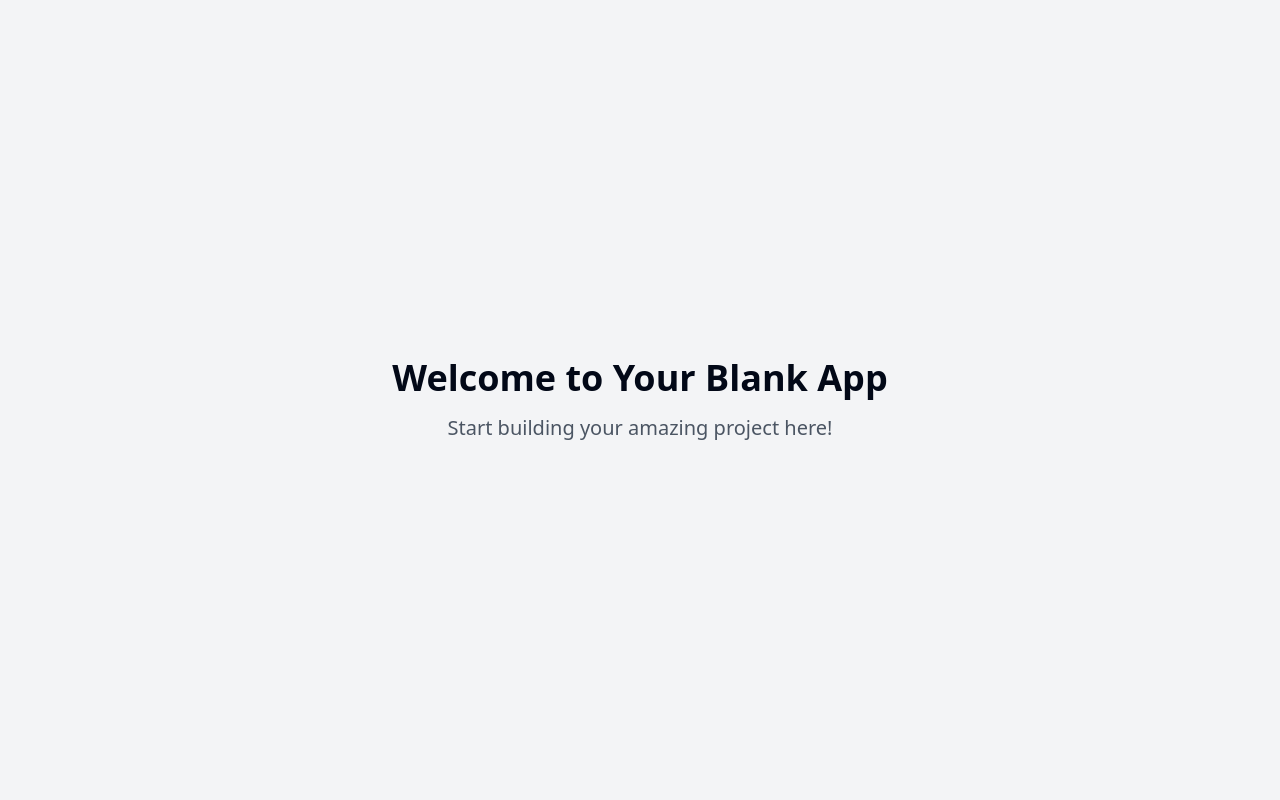
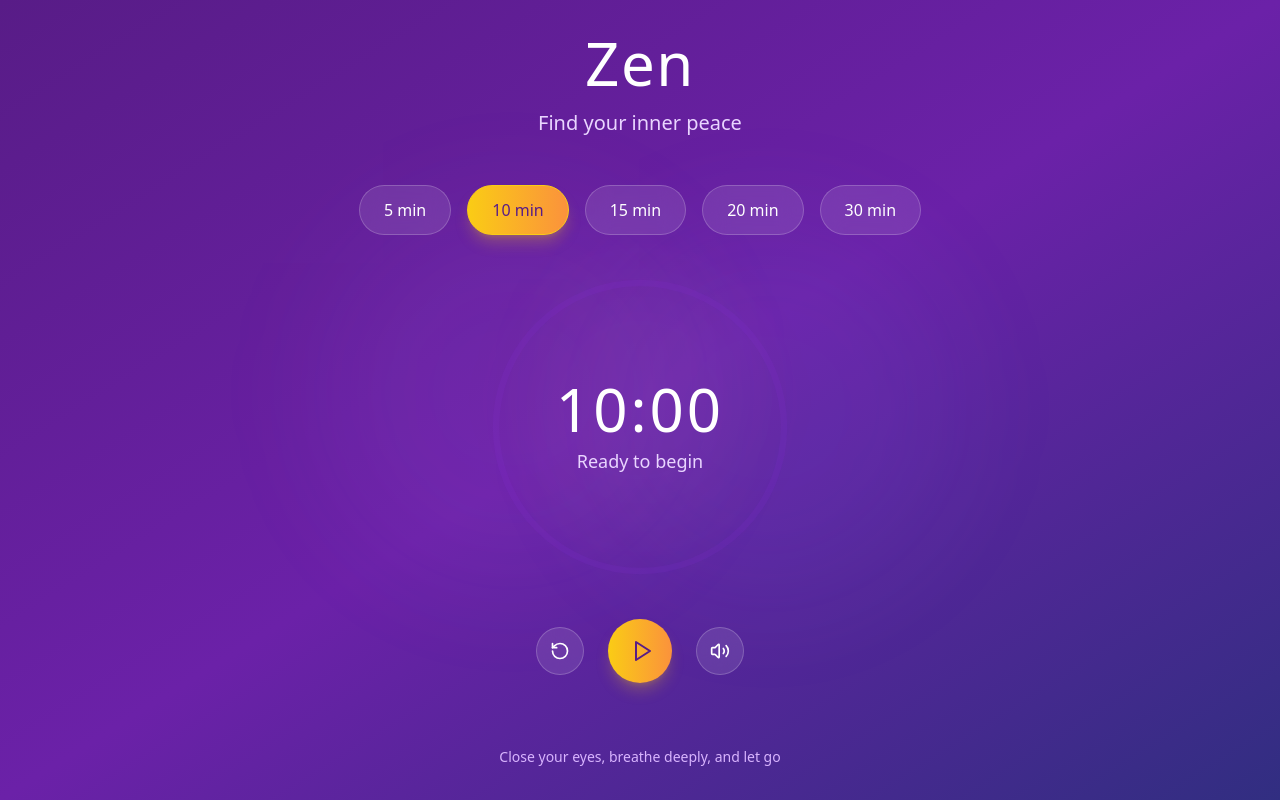
Before and after one commit to yetog/zen-reset-123, a React (Vite) app: page / in a window 1280 px wide. Built offline with nearby package versions, Linux system fonts and the light colour scheme.

Commit message:
Refactor: Apply requested styling
Apply purple and white color scheme with gold text.

```diff
--- /dev/null
+++ b/src/components/DurationSelector.tsx
@@ -0,0 +1,40 @@
+
+import React from 'react';
+
+interface DurationSelectorProps {
+  selectedDuration: number;
+  onDurationChange: (duration: number) => void;
+}
+
+const DurationSelector: React.FC<DurationSelectorProps> = ({
+  selectedDuration,
+  onDurationChange,
+}) => {
+  const durations = [
+    { minutes: 5, seconds: 300 },
+    { minutes: 10, seconds: 600 },
+    { minutes: 15, seconds: 900 },
+    { minutes: 20, seconds: 1200 },
+    { minutes: 30, seconds: 1800 },
+  ];
+
+  return (
+    <div className="flex flex-wrap justify-center gap-4 mb-8">
+      {durations.map(({ minutes, seconds }) => (
+        <button
+          key={minutes}
+          onClick={() => onDurationChange(seconds)}
+          className={`px-6 py-3 rounded-full border transition-all duration-300 ${
+            selectedDuration === seconds
+              ? 'bg-gradient-to-r from-yellow-400 to-orange-400 text-purple-900 border-yellow-400 shadow-lg shadow-yellow-400/25'
+              : 'bg-white/10 backdrop-blur-md text-white border-white/20 hover:bg-white/20 hover:border-white/40'
+          }`}
+        >
+          {minutes} min
+        </button>
+      ))}
+    </div>
+  );
+};
+
+export default DurationSelector;
--- /dev/null
+++ b/src/components/MeditationTimer.tsx
@@ -0,0 +1,112 @@
+
+import React, { useState, useEffect } from 'react';
+import { Play, Pause, RotateCcw } from 'lucide-react';
+import TimerControls from './TimerControls';
+
+interface MeditationTimerProps {
+  duration: number;
+  onComplete: () => void;
+}
+
+const MeditationTimer: React.FC<MeditationTimerProps> = ({ duration, onComplete }) => {
+  const [timeLeft, setTimeLeft] = useState(duration);
+  const [isRunning, setIsRunning] = useState(false);
+
+  useEffect(() => {
+    setTimeLeft(duration);
+    setIsRunning(false);
+  }, [duration]);
+
+  useEffect(() => {
+    let interval: NodeJS.Timeout;
+
+    if (isRunning && timeLeft > 0) {
+      interval = setInterval(() => {
+        setTimeLeft((time) => {
+          if (time <= 1) {
+            setIsRunning(false);
+            onComplete();
+            return 0;
+          }
+          return time - 1;
+        });
+      }, 1000);
+    }
+
+    return () => clearInterval(interval);
+  }, [isRunning, timeLeft, onComplete]);
+
+  const formatTime = (seconds: number) => {
+    const mins = Math.floor(seconds / 60);
+    const secs = seconds % 60;
+    return `${mins.toString().padStart(2, '0')}:${secs.toString().padStart(2, '0')}`;
+  };
+
+  const handlePlayPause = () => {
+    setIsRunning(!isRunning);
+  };
+
+  const handleReset = () => {
+    setIsRunning(false);
+    setTimeLeft(duration);
+  };
+
+  const progress = ((duration - timeLeft) / duration) * 100;
+
+  return (
+    <div className="flex flex-col items-center space-y-8">
+      {/* Progress Circle */}
+      <div className="relative w-80 h-80 flex items-center justify-center">
+        <svg className="w-full h-full transform -rotate-90" viewBox="0 0 100 100">
+          {/* Background circle */}
+          <circle
+            cx="50"
+            cy="50"
+            r="45"
+            stroke="rgba(147, 51, 234, 0.1)"
+            strokeWidth="2"
+            fill="none"
+          />
+          {/* Progress circle */}
+          <circle
+            cx="50"
+            cy="50"
+            r="45"
+            stroke="url(#goldGradient)"
+            strokeWidth="2"
+            fill="none"
+            strokeDasharray={`${2 * Math.PI * 45}`}
+            strokeDashoffset={`${2 * Math.PI * 45 * (1 - progress / 100)}`}
+            className="transition-all duration-1000 ease-out"
+            strokeLinecap="round"
+          />
+          <defs>
+            <linearGradient id="goldGradient" x1="0%" y1="0%" x2="100%" y2="0%">
+              <stop offset="0%" stopColor="#FFD700" />
+              <stop offset="100%" stopColor="#FFA500" />
+            </linearGradient>
+          </defs>
+        </svg>
+
+        {/* Timer Display */}
+        <div className="absolute inset-0 flex flex-col items-center justify-center">
+          <div className="text-6xl font-light text-white mb-2 tracking-wider">
+            {formatTime(timeLeft)}
+          </div>
+          <div className="text-lg text-purple-200 font-light">
+            {isRunning ? 'Meditating...' : 'Ready to begin'}
+          </div>
+        </div>
+      </div>
+
+      {/* Controls */}
+      <TimerControls
+        isRunning={isRunning}
+        onPlayPause={handlePlayPause}
+        onReset={handleReset}
+      />
+    </div>
+  );
+};
+
+export default MeditationTimer;
--- /dev/null
+++ b/src/components/TimerControls.tsx
@@ -0,0 +1,47 @@
+
+import React from 'react';
+import { Play, Pause, RotateCcw, Volume2, VolumeX } from 'lucide-react';
+
+interface TimerControlsProps {
+  isRunning: boolean;
+  onPlayPause: () => void;
+  onReset: () => void;
+}
+
+const TimerControls: React.FC<TimerControlsProps> = ({
+  isRunning,
+  onPlayPause,
+  onReset,
+}) => {
+  const [isMuted, setIsMuted] = React.useState(false);
+
+  return (
+    <div className="flex items-center space-x-6">
+      {/* Reset Button */}
+      <button
+        onClick={onReset}
+        className="w-12 h-12 rounded-full bg-white/10 backdrop-blur-md border border-white/20 flex items-center justify-center text-white hover:bg-white/20 transition-all duration-300 hover:scale-110"
+      >
+        <RotateCcw size={20} />
+      </button>
+
+      {/* Play/Pause Button */}
+      <button
+        onClick={onPlayPause}
+        className="w-16 h-16 rounded-full bg-gradient-to-r from-yellow-400 to-orange-400 flex items-center justify-center text-purple-900 hover:from-yellow-300 hover:to-orange-300 transition-all duration-300 hover:scale-110 shadow-lg shadow-yellow-400/25"
+      >
+        {isRunning ? <Pause size={24} /> : <Play size={24} className="ml-1" />}
+      </button>
+
+      {/* Mute Button */}
+      <button
+        onClick={() => setIsMuted(!isMuted)}
+        className="w-12 h-12 rounded-full bg-white/10 backdrop-blur-md border border-white/20 flex items-center justify-center text-white hover:bg-white/20 transition-all duration-300 hover:scale-110"
+      >
+        {isMuted ? <VolumeX size={20} /> : <Volume2 size={20} />}
+      </button>
+    </div>
+  );
+};
+
+export default TimerControls;
--- a/src/pages/Index.tsx
+++ b/src/pages/Index.tsx
@@ -1,11 +1,57 @@
-// Update this page (the content is just a fallback if you fail to update the page)
+
+import React, { useState } from 'react';
+import MeditationTimer from '@/components/MeditationTimer';
+import DurationSelector from '@/components/DurationSelector';
+import { toast } from 'sonner';
 
 const Index = () => {
+  const [selectedDuration, setSelectedDuration] = useState(600); // 10 minutes default
+
+  const handleMeditationComplete = () => {
+    toast.success('Meditation session complete! 🧘‍♀️', {
+      description: 'Well done on completing your mindfulness practice.',
+    });
+  };
+
   return (
-    <div className="min-h-screen flex items-center justify-center bg-gray-100">
-      <div className="text-center">
-        <h1 className="text-4xl font-bold mb-4">Welcome to Your Blank App</h1>
-        <p className="text-xl text-gray-600">Start building your amazing project here!</p>
+    <div className="min-h-screen bg-gradient-to-br from-purple-900 via-purple-800 to-indigo-900 relative overflow-hidden">
+      {/* Animated Background Elements */}
+      <div className="absolute inset-0">
+        <div className="absolute top-1/4 left-1/4 w-96 h-96 bg-purple-400/10 rounded-full blur-3xl animate-pulse"></div>
+        <div className="absolute bottom-1/4 right-1/4 w-96 h-96 bg-indigo-400/10 rounded-full blur-3xl animate-pulse delay-1000"></div>
+        <div className="absolute top-1/2 left-1/2 transform -translate-x-1/2 -translate-y-1/2 w-64 h-64 bg-yellow-400/5 rounded-full blur-2xl animate-pulse delay-500"></div>
+      </div>
+
+      {/* Main Content */}
+      <div className="relative z-10 min-h-screen flex flex-col items-center justify-center p-6">
+        {/* Header */}
+        <div className="text-center mb-12">
+          <h1 className="text-5xl md:text-6xl font-thin text-white mb-4 tracking-wide">
+            Zen
+          </h1>
+          <p className="text-xl text-purple-200 font-light">
+            Find your inner peace
+          </p>
+        </div>
+
+        {/* Duration Selector */}
+        <DurationSelector
+          selectedDuration={selectedDuration}
+          onDurationChange={setSelectedDuration}
+        />
+
+        {/* Meditation Timer */}
+        <MeditationTimer
+          duration={selectedDuration}
+          onComplete={handleMeditationComplete}
+        />
+
+        {/* Footer */}
+        <div className="mt-16 text-center">
+          <p className="text-purple-300 text-sm font-light">
+            Close your eyes, breathe deeply, and let go
+          </p>
+        </div>
       </div>
     </div>
   );
```
